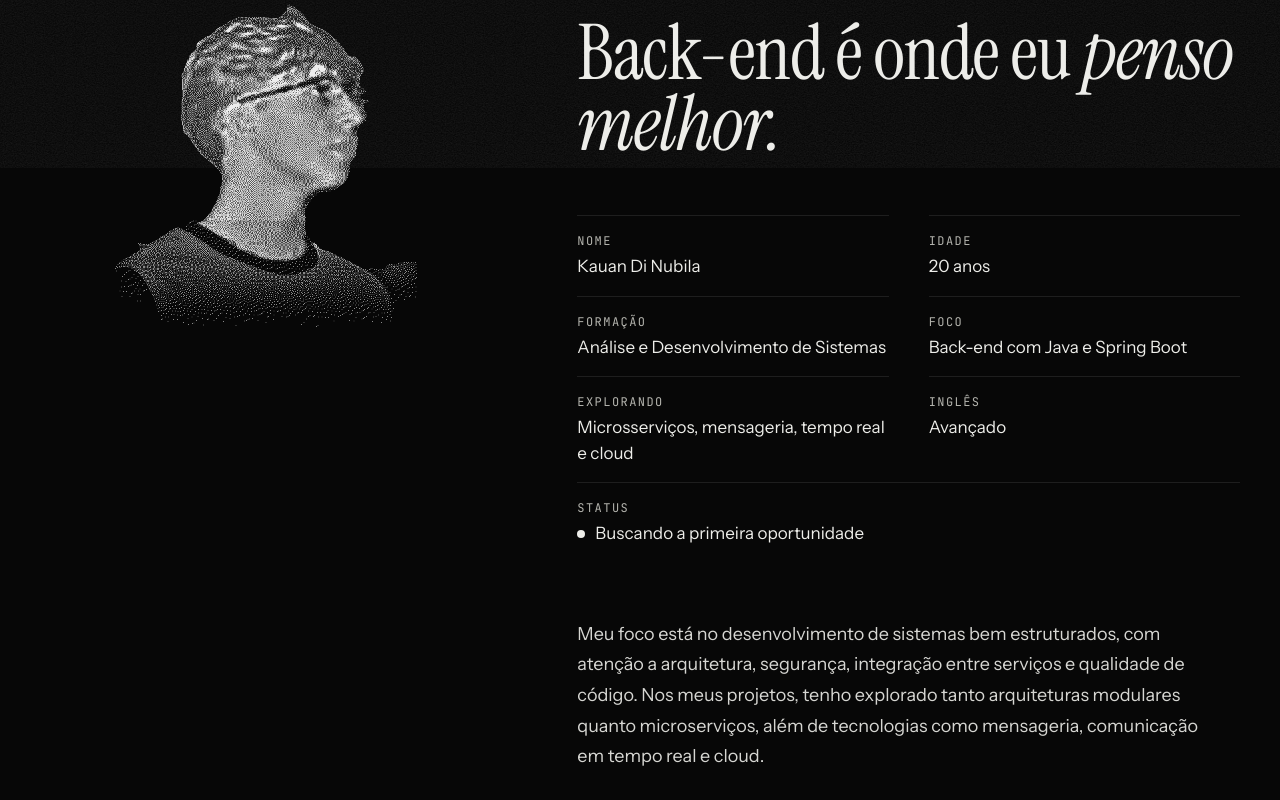
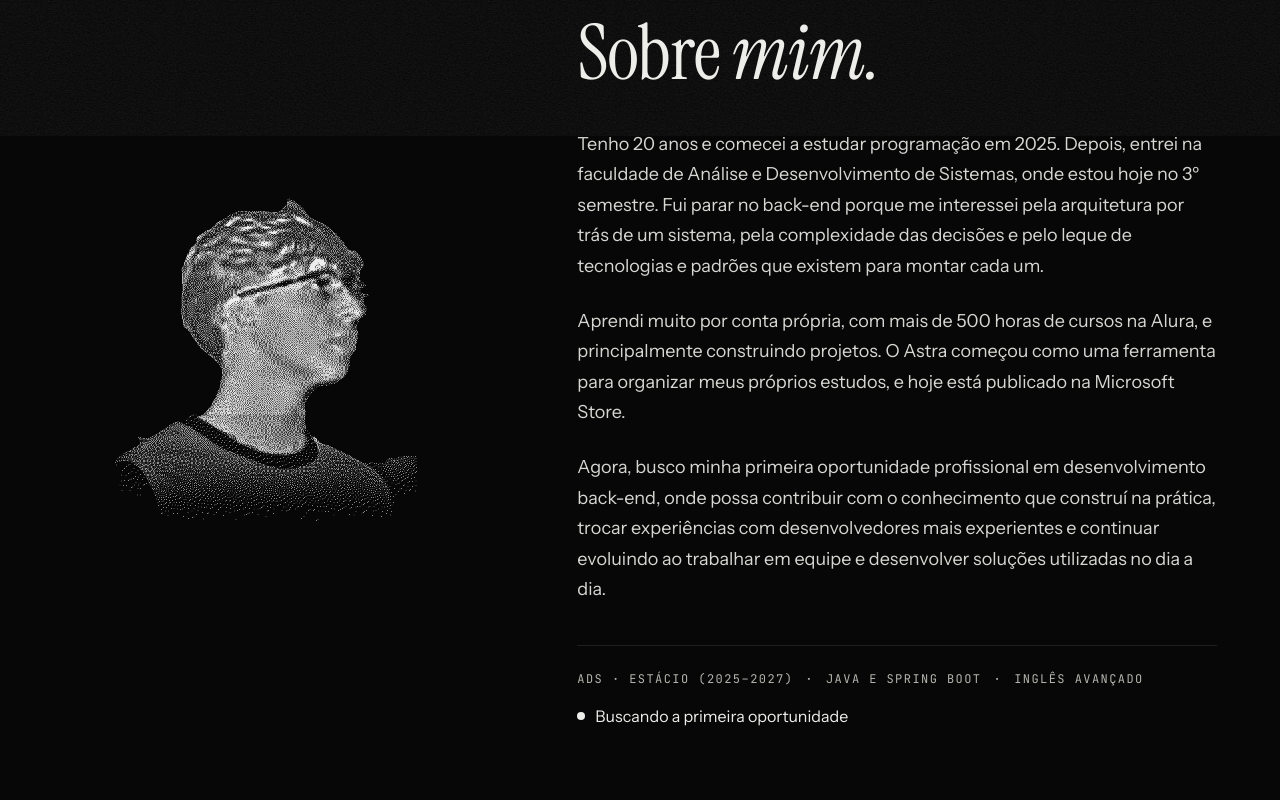
Before and after one commit to KauanDiNubila/kauan-dev, a React (Vite) app: page / in a window 1280 px wide. Shown: the part 1000-1800 px from the top of the page. Built offline with nearby package versions, Linux system fonts and the light colour scheme.

Commit message:
Rewrite About, add Store link, features and cache decision, fix architecture diagrams

```diff
--- a/src/components/About.tsx
+++ b/src/components/About.tsx
@@ -1,19 +1,13 @@
 import { useDesktop } from "@/hooks/useDesktop"
 import { useSectionReveal } from "@/hooks/useSectionReveal"
 
-const facts = [
-  { label: "Nome", value: "Kauan Di Nubila" },
-  { label: "Idade", value: "20 anos" },
-  { label: "Formação", value: "Análise e Desenvolvimento de Sistemas" },
-  { label: "Foco", value: "Back-end com Java e Spring Boot" },
-  { label: "Explorando", value: "Microsserviços, mensageria, tempo real e cloud" },
-  { label: "Inglês", value: "Avançado" },
+const paragraphs = [
+  "Tenho 20 anos e comecei a estudar programação em 2025. Depois, entrei na faculdade de Análise e Desenvolvimento de Sistemas, onde estou hoje no 3º semestre. Fui parar no back-end porque me interessei pela arquitetura por trás de um sistema, pela complexidade das decisões e pelo leque de tecnologias e padrões que existem para montar cada um.",
+  "Aprendi muito por conta própria, com mais de 500 horas de cursos na Alura, e principalmente construindo projetos. O Astra começou como uma ferramenta para organizar meus próprios estudos, e hoje está publicado na Microsoft Store.",
+  "Agora, busco minha primeira oportunidade profissional em desenvolvimento back-end, onde possa contribuir com o conhecimento que construí na prática, trocar experiências com desenvolvedores mais experientes e continuar evoluindo ao trabalhar em equipe e desenvolver soluções utilizadas no dia a dia.",
 ]
 
-const paragraphs = [
-  "Meu foco está no desenvolvimento de sistemas bem estruturados, com atenção a arquitetura, segurança, integração entre serviços e qualidade de código. Nos meus projetos, tenho explorado tanto arquiteturas modulares quanto microserviços, além de tecnologias como mensageria, comunicação em tempo real e cloud.",
-  "Atualmente, busco minha primeira oportunidade profissional na área, onde possa aplicar o que venho construindo na prática, aprender com um time experiente e evoluir junto com projetos reais.",
-]
+const facts = ["ADS · Estácio (2025–2027)", "Java e Spring Boot", "Inglês avançado"]
 
 export function About() {
   const ref = useSectionReveal<HTMLElement>()
@@ -21,10 +15,10 @@ export function About() {
 
   return (
     <section id="sobre" ref={ref} className="relative">
-      <div className="mx-auto grid max-w-[1320px] gap-10 px-5 pt-28 pb-16 md:grid-cols-[minmax(0,5fr)_minmax(0,7fr)] md:gap-16 md:px-10 md:pt-40 md:pb-32">
-        <div className="md:order-none">
+      <div className="mx-auto grid max-w-[1320px] items-center gap-10 px-5 pt-28 pb-16 md:grid-cols-[minmax(0,5fr)_minmax(0,7fr)] md:gap-16 md:px-10 md:pt-40 md:pb-32">
+        <div>
           {desktop ? (
-            <div data-portrait aria-hidden className="sticky top-[18vh] mx-auto aspect-[720/760] h-[62vh] max-w-full" />
+            <div data-portrait aria-hidden className="mx-auto aspect-[720/760] h-[62vh] max-w-full" />
           ) : (
             <img
               src="/portrait-dither.png"
@@ -39,35 +33,34 @@ export function About() {
             01 — sobre
           </p>
           <h2 data-reveal className="font-serif text-[clamp(44px,6vw,92px)] leading-[0.92] tracking-[-0.015em]">
-            Back-end é onde eu <span className="italic">penso melhor.</span>
+            Sobre <span className="italic">mim.</span>
           </h2>
 
-          <dl data-reveal className="mt-14 grid gap-x-10 sm:grid-cols-2">
-            {facts.map((f) => (
-              <div key={f.label} className="border-t border-line py-4">
-                <dt className="mb-1 font-mono text-[12px] tracking-[0.12em] text-muted uppercase">{f.label}</dt>
-                <dd className="text-[17px] text-foreground">{f.value}</dd>
-              </div>
-            ))}
-            <div className="border-t border-line py-4 sm:col-span-2">
-              <dt className="mb-1 font-mono text-[12px] tracking-[0.12em] text-muted uppercase">Status</dt>
-              <dd className="flex items-center gap-2.5 text-[17px] text-foreground">
-                <span className="relative flex size-2">
-                  <span className="absolute inline-flex size-full animate-ping rounded-full bg-foreground opacity-50 motion-reduce:animate-none" />
-                  <span className="relative inline-flex size-2 rounded-full bg-foreground" />
-                </span>
-                Buscando a primeira oportunidade
-              </dd>
-            </div>
-          </dl>
-
-          <div className="mt-14 flex max-w-[640px] flex-col gap-6 text-[18px] leading-[1.7] text-foreground/90">
+          <div className="mt-10 flex max-w-[640px] flex-col gap-6 text-[18px] leading-[1.7] text-foreground/90">
             {paragraphs.map((p) => (
               <p key={p} data-reveal>
                 {p}
               </p>
             ))}
           </div>
+
+          <div data-reveal className="mt-10 max-w-[640px] border-t border-line pt-6">
+            <p className="flex flex-wrap gap-x-3 gap-y-1 font-mono text-[12px] tracking-[0.12em] text-muted uppercase">
+              {facts.map((f, i) => (
+                <span key={f} className="flex gap-3">
+                  {i > 0 && <span aria-hidden>·</span>}
+                  {f}
+                </span>
+              ))}
+            </p>
+            <p className="mt-4 flex items-center gap-2.5 text-[16px] text-foreground">
+              <span className="relative flex size-2">
+                <span className="absolute inline-flex size-full animate-ping rounded-full bg-foreground opacity-50 motion-reduce:animate-none" />
+                <span className="relative inline-flex size-2 rounded-full bg-foreground" />
+              </span>
+              Buscando a primeira oportunidade
+            </p>
+          </div>
         </div>
       </div>
     </section>
--- a/src/components/ArchitectureDiagram.tsx
+++ b/src/components/ArchitectureDiagram.tsx
@@ -146,6 +146,12 @@ function relations(id: string, arch: Architecture, nodes: Map<string, ArchNode>)
   const groups = new Map<string, string[]>()
   const add = (verb: string, n: string) => groups.set(verb, [...(groups.get(verb) ?? []), name(n)])
   arch.edges.forEach((e) => {
+    if (e.both && e.kind !== "event" && (e.from === id || e.to === id)) {
+      const other = e.from === id ? e.to : e.from
+      add(OUT[e.kind], other)
+      add(IN[e.kind], other)
+      return
+    }
     if (e.from === id) {
       const verb =
         e.kind === "event" && e.both
@@ -283,6 +289,7 @@ function Diagram({ arch }: { arch: Architecture }) {
           )}
 
           {arch.edges.map((e) => {
+            if (e.hidden) return null
             const a = endpoint(e.from, nodes.get(e.to) ?? { x: 0, y: 0 }, arch, nodes)
             const b = endpoint(e.to, nodes.get(e.from) ?? { x: 0, y: 0 }, arch, nodes)
             const s = STROKE[e.kind]
--- a/src/components/Projects.tsx
+++ b/src/components/Projects.tsx
@@ -38,6 +38,16 @@ function Case({ project }: { project: Project }) {
         >
           Código ↗
         </a>
+        {project.store && (
+          <a
+            href={project.store}
+            target="_blank"
+            rel="noopener noreferrer"
+            className="rounded-full border border-line px-6 py-3 text-[15px] font-medium text-foreground transition-colors hover:border-foreground/40"
+          >
+            Microsoft Store ↗
+          </a>
+        )}
       </div>
 
       <ul data-sheet-item className="mt-12 flex flex-wrap gap-2 border-t border-line pt-8">
@@ -47,6 +57,18 @@ function Case({ project }: { project: Project }) {
           </li>
         ))}
       </ul>
+
+      <section data-sheet-item className="mt-14">
+        <h4 className="mb-5 font-mono text-[12px] tracking-[0.14em] text-muted uppercase">Funcionalidades</h4>
+        <ul className="grid gap-x-12 gap-y-3 xl:grid-cols-2">
+          {project.capabilities.map((c) => (
+            <li key={c.name} className="text-[16px] leading-snug">
+              <span className="text-foreground">{c.name}</span>
+              <span className="text-muted"> · {c.text}</span>
+            </li>
+          ))}
+        </ul>
+      </section>
 
       {architectures[project.slug] && (
         <section data-sheet-item className="mt-16">
@@ -72,9 +94,14 @@ function Case({ project }: { project: Project }) {
 
       <section data-sheet-item className="mt-14">
         <h4 className="mb-6 font-mono text-[12px] tracking-[0.14em] text-muted uppercase">Decisões</h4>
-        <dl className="grid gap-x-10 border-t border-line md:grid-cols-3">
+        <dl className={`grid gap-x-10 border-t border-line ${project.decisions.length === 4 ? "md:grid-cols-2" : "md:grid-cols-3"}`}>
           {project.decisions.map((d) => (
-            <div key={d.q} className="border-b border-line py-6 md:border-b-0">
+            <div
+              key={d.q}
+              className={`border-b border-line py-6 ${
+                project.decisions.length === 4 ? "md:[&:nth-last-child(-n+2)]:border-b-0" : "md:border-b-0"
+              }`}
+            >
               <dt className="font-serif text-[clamp(22px,2vw,27px)] leading-tight">{d.q}</dt>
               <dd className="mt-3 text-[15px] leading-[1.65] text-foreground/85">{d.a}</dd>
             </div>
--- a/src/data/architecture.ts
+++ b/src/data/architecture.ts
@@ -2,7 +2,7 @@ export type NodeKind = "service" | "infra" | "external" | "module"
 export type EdgeKind = "route" | "sync" | "event" | "queue" | "dep" | "uses"
 
 export type ArchNode = { id: string; label: string; sub?: string; x: number; y: number; kind: NodeKind; db?: boolean; desc: string }
-export type ArchEdge = { from: string; to: string; kind: EdgeKind; bend?: number; both?: boolean }
+export type ArchEdge = { from: string; to: string; kind: EdgeKind; bend?: number; both?: boolean; hidden?: boolean }
 export type Architecture = {
   width: number
   height: number
@@ -36,14 +36,14 @@ const lexo: Architecture = {
     { id: "fe", label: "Front-end", sub: "app + portal do cliente", x: 500, y: 40, kind: "external", desc: "React + Vite. O app do escritório e o portal do cliente falam só com o gateway." },
     { id: "gw", label: "API Gateway", sub: ":8090", x: 500, y: 140, kind: "service", desc: "Porta de entrada única. Valida o JWT, assina a identidade com HMAC, remove headers forjados e aplica rate limit por IP no Redis." },
     { id: "eureka", label: "Eureka", sub: "discovery", x: 820, y: 140, kind: "service", desc: "Registro e descoberta: o gateway e o Feign encontram os serviços pelo nome, não por endereço fixo." },
-    { id: "auth", label: "auth", sub: ":8082", x: 90, y: 280, kind: "service", db: true, desc: "Usuários, organizações, 2FA e equipe. Enfileira e-mails no RabbitMQ." },
+    { id: "auth", label: "auth", sub: ":8082", x: 90, y: 280, kind: "service", db: true, desc: "Usuários, organizações, 2FA e equipe. Publica eventos de 2FA e de equipe no Kafka e enfileira e-mails no RabbitMQ." },
     { id: "cliente", label: "cliente", sub: ":8083", x: 260, y: 280, kind: "service", db: true, desc: "Clientes (CPF/CNPJ) e o portal do cliente, que agrega processos e financeiro via Feign. Publica CLIENTE_CRIADO e CLIENTE_EXCLUIDO." },
     { id: "processo", label: "processo", sub: ":8086", x: 430, y: 280, kind: "service", db: true, desc: "Processos, prazos e andamentos. Publica eventos no Kafka, consome a exclusão de cliente e enfileira e-mails de prazo." },
     { id: "financeiro", label: "financeiro", sub: ":8081", x: 600, y: 280, kind: "service", db: true, desc: "Honorários. Consulta cliente e processo via Feign e consome as exclusões para apagar em cascata." },
-    { id: "ia", label: "ia", sub: ":8087", x: 760, y: 280, kind: "service", desc: "Resumo de processo, assistente jurídico e rascunho de petição via Gemini, com fallback que roda sem chave." },
+    { id: "ia", label: "ia", sub: ":8087", x: 760, y: 280, kind: "service", desc: "Resumo de processo, assistente jurídico e rascunho de petição via Gemini, com fallback que roda sem chave e limite de uso no Redis." },
     { id: "auditoria", label: "auditoria", sub: ":8084", x: 910, y: 280, kind: "service", db: true, desc: "Log de auditoria event-driven: grava cada evento de domínio publicado no Kafka." },
     { id: "rabbit", label: "RabbitMQ", sub: "retry + DLQ", x: 170, y: 430, kind: "infra", desc: "Fila de tarefas para e-mail, com retry e dead-letter queue." },
-    { id: "redis", label: "Redis", sub: "cache + rate limit", x: 345, y: 430, kind: "infra", desc: "Cache de leitura com chave por organização e contadores de rate limit compartilhados entre instâncias." },
+    { id: "redis", label: "Redis", sub: "cache + rate limit", x: 345, y: 430, kind: "infra", desc: "Cache de leitura com chave por organização e contadores de rate limit compartilhados entre instâncias. Usado pelo gateway, auth, cliente, processo e ia." },
     { id: "kafka", label: "Kafka", sub: "eventos de domínio", x: 560, y: 430, kind: "infra", desc: "Log de eventos durável, lido por vários consumidores: a mesma exclusão chega à auditoria, ao financeiro e ao processo." },
     { id: "gemini", label: "Google Gemini", sub: "API externa", x: 800, y: 430, kind: "external", desc: "Modelo gemini-2.5-flash, no free tier." },
     { id: "notificacao", label: "notificacao", sub: ":8085", x: 170, y: 525, kind: "service", desc: "Consome a fila e envia os e-mails." },
@@ -58,9 +58,10 @@ const lexo: Architecture = {
     { from: "gw", to: "ia", kind: "route" },
     { from: "gw", to: "auditoria", kind: "route" },
     { from: "processo", to: "auth", kind: "sync", bend: -70 },
-    { from: "processo", to: "cliente", kind: "sync", bend: -40 },
-    { from: "cliente", to: "financeiro", kind: "sync", bend: -95 },
+    { from: "processo", to: "cliente", kind: "sync", bend: -40, both: true },
+    { from: "cliente", to: "financeiro", kind: "sync", bend: -95, both: true },
     { from: "financeiro", to: "processo", kind: "sync", bend: -40 },
+    { from: "auth", to: "kafka", kind: "event", bend: 60 },
     { from: "cliente", to: "kafka", kind: "event" },
     { from: "processo", to: "kafka", kind: "event", both: true },
     { from: "kafka", to: "auditoria", kind: "event" },
@@ -70,6 +71,9 @@ const lexo: Architecture = {
     { from: "rabbit", to: "notificacao", kind: "queue" },
     { from: "cliente", to: "redis", kind: "uses" },
     { from: "processo", to: "redis", kind: "uses" },
+    { from: "gw", to: "redis", kind: "uses", hidden: true },
+    { from: "auth", to: "redis", kind: "uses", hidden: true },
+    { from: "ia", to: "redis", kind: "uses", hidden: true },
     { from: "ia", to: "gemini", kind: "uses" },
   ],
   legend: ["route", "sync", "event", "queue", "uses"],
@@ -78,19 +82,19 @@ const lexo: Architecture = {
 const astra: Architecture = {
   width: 1000,
   height: 640,
-  caption: "Monólito modular: 10 módulos e nenhuma dependência circular",
-  box: { x: 330, y: 20, w: 650, h: 610, label: "Spring Boot · VM Oracle Cloud" },
+  caption: "Monólito modular: 10 módulos e nenhuma dependência circular entre eles",
+  box: { x: 330, y: 20, w: 650, h: 610, label: "Aplicação Spring Boot" },
   layers: [
-    { label: "Entrada e infraestrutura", ids: ["client", "cf", "vercel", "caddy", "neon", "turn", "oauth"] },
+    { label: "Entrada e infraestrutura", ids: ["client", "vercel", "cf", "caddy", "neon", "turn", "oauth"] },
     { label: "Módulos · Spring Boot", ids: ["tracking", "user", "learning", "github", "roadmap", "social", "chat", "call", "stats", "privacy"] },
   ],
   nodes: [
     { id: "client", label: "Navegador · App Windows", sub: "React · Electron", x: 140, y: 50, kind: "external", desc: "Front-end em React na Vercel e um app Windows em Electron que abre o mesmo site." },
-    { id: "cf", label: "Cloudflare", sub: "borda", x: 140, y: 150, kind: "infra", desc: "Proxy, HTTPS e rate limit por IP antes de qualquer requisição chegar à aplicação." },
-    { id: "vercel", label: "Vercel", sub: "front-end", x: 60, y: 250, kind: "infra", desc: "Deploy automático do front a cada push." },
-    { id: "caddy", label: "Caddy", sub: "HTTPS na origem", x: 220, y: 250, kind: "infra", desc: "Reverse proxy com Let's Encrypt na frente da API, na VM Always Free." },
+    { id: "cf", label: "Cloudflare", sub: "borda da API", x: 140, y: 150, kind: "infra", desc: "Proxy, HTTPS e rate limit por IP antes de qualquer requisição chegar à API." },
+    { id: "vercel", label: "Vercel", sub: "front-end", x: 30, y: 150, kind: "infra", desc: "Deploy automático do front a cada push." },
+    { id: "caddy", label: "Caddy", sub: "HTTPS na origem", x: 140, y: 250, kind: "infra", desc: "Reverse proxy com Let's Encrypt na frente da API, na mesma VM Oracle Cloud (Always Free) que roda a aplicação." },
     { id: "neon", label: "Neon", sub: "Postgres gerenciado", x: 140, y: 370, kind: "infra", desc: "Postgres serverless. O schema evolui por migrations Flyway." },
-    { id: "turn", label: "coturn", sub: "relay TURN", x: 140, y: 470, kind: "infra", desc: "Relay das chamadas, com credenciais efêmeras geradas pelo back-end." },
+    { id: "turn", label: "coturn", sub: "relay TURN", x: 140, y: 470, kind: "infra", desc: "Relay das chamadas, na mesma VM da aplicação, com credenciais efêmeras geradas pelo back-end." },
     { id: "oauth", label: "GitHub · Google", sub: "OAuth2 + API", x: 140, y: 570, kind: "external", desc: "Login social e sincronização de commits, PRs e issues." },
     { id: "call", label: "call", x: 540, y: 80, kind: "module", desc: "Chamadas: estado em memória, sinalização WebRTC e credenciais TURN." },
     { id: "privacy", label: "privacy", x: 840, y: 80, kind: "module", desc: "Exportação dos dados do usuário (LGPD), juntando o que cada módulo expõe." },
@@ -105,7 +109,7 @@ const astra: Architecture = {
   ],
   edges: [
     { from: "client", to: "cf", kind: "route" },
-    { from: "cf", to: "vercel", kind: "route" },
+    { from: "client", to: "vercel", kind: "route" },
     { from: "cf", to: "caddy", kind: "route" },
     { from: "caddy", to: "box", kind: "route" },
     { from: "box", to: "neon", kind: "uses" },
--- a/src/data/projects.ts
+++ b/src/data/projects.ts
@@ -6,7 +6,9 @@ export type Project = {
   summary: string
   repo: string
   live: string
+  store?: string
   desc: string
+  capabilities: { name: string; text: string }[]
   features: string[]
   decisions: { q: string; a: string }[]
   tech: string[]
@@ -17,11 +19,20 @@ export const projects: Project[] = [
     index: "01",
     slug: "astra",
     name: "Astra",
-    tag: "em produção",
+    tag: "na Microsoft Store",
     summary: "Ecossistema de estudos e produtividade full-stack",
     repo: "https://github.com/KauanDiNubila/astra",
     live: "https://astra-app.dev",
-    desc: "Plataforma de estudos e produtividade com camada social em tempo real (amigos e chat cifrado) e integração com o GitHub.",
+    store: "https://apps.microsoft.com/detail/9NRB7QNCJGSP?hl=pt-br&gl=BR",
+    desc: "Plataforma de estudos e produtividade com camada social em tempo real (amigos e chat) e integração com o GitHub.",
+    capabilities: [
+      { name: "Sessões de foco", text: "Pomodoro ou registro manual, por categoria" },
+      { name: "Cursos e roadmaps", text: "com metas diárias e semanais" },
+      { name: "Dashboard", text: "heatmap, streak e tempo por categoria" },
+      { name: "Social", text: "amigos, ranking e chat em tempo real" },
+      { name: "Chamadas", text: "voz e vídeo com compartilhamento de tela" },
+      { name: "GitHub", text: "commits, PRs e issues ligados ao tempo estudado" },
+    ],
     features: [
       "Senha em BCrypt, com recusa de senhas vazadas, e login com Google e GitHub.",
       "Exportação de dados da LGPD montada a partir do que cada módulo expõe, sem acessar o banco dos vizinhos.",
@@ -40,6 +51,10 @@ export const projects: Project[] = [
         q: "Por que refresh token rotativo?",
         a: "O token de acesso dura 15 minutos. O refresh token muda a cada uso; se um token já usado reaparecer, é sinal de roubo e a sessão inteira é revogada.",
       },
+      {
+        q: "Por que cache no navegador?",
+        a: "Para trocar de página sem esperar a rede. O cache mostra a cópia na hora e sempre confere com o servidor, então nunca exibe dado velho. Num teste com latência simulada, percorrer as 4 páginas principais ficou 73% mais rápido.",
+      },
     ],
     tech: ["Java 21", "Spring Boot", "PostgreSQL", "React"],
   },
@@ -52,9 +67,17 @@ export const projects: Project[] = [
     repo: "https://github.com/KauanDiNubila/lexo-backend",
     live: "https://lexo-kauan1.duckdns.org",
     desc: "SaaS multi-tenant para escritórios de advocacia, construído para explorar os desafios reais de sistemas distribuídos.",
+    capabilities: [
+      { name: "Clientes e processos", text: "CPF/CNPJ, prazos e andamentos" },
+      { name: "Agenda e financeiro", text: "prazos e honorários" },
+      { name: "Portal do cliente", text: "acompanhamento sem login" },
+      { name: "IA jurídica", text: "resumo, assistente e petições" },
+      { name: "Equipe e segurança", text: "papéis, 2FA e auditoria" },
+      { name: "Avisos por e-mail", text: "notificação automática de prazos" },
+    ],
     features: [
-      "Dados isolados por organização em toda query e no cache.",
-      "Circuit breaker e tracing distribuído ponta a ponta.",
+      "Exclusão em cascata entre serviços por eventos no Kafka, sem transação distribuída: cada serviço apaga o que é seu.",
+      "Se um serviço cair, o circuit breaker corta as chamadas e responde na hora, em vez de deixar a requisição presa.",
       "Service discovery com Eureka: os serviços se encontram pelo nome, não por endereço fixo.",
     ],
     decisions: [
```
